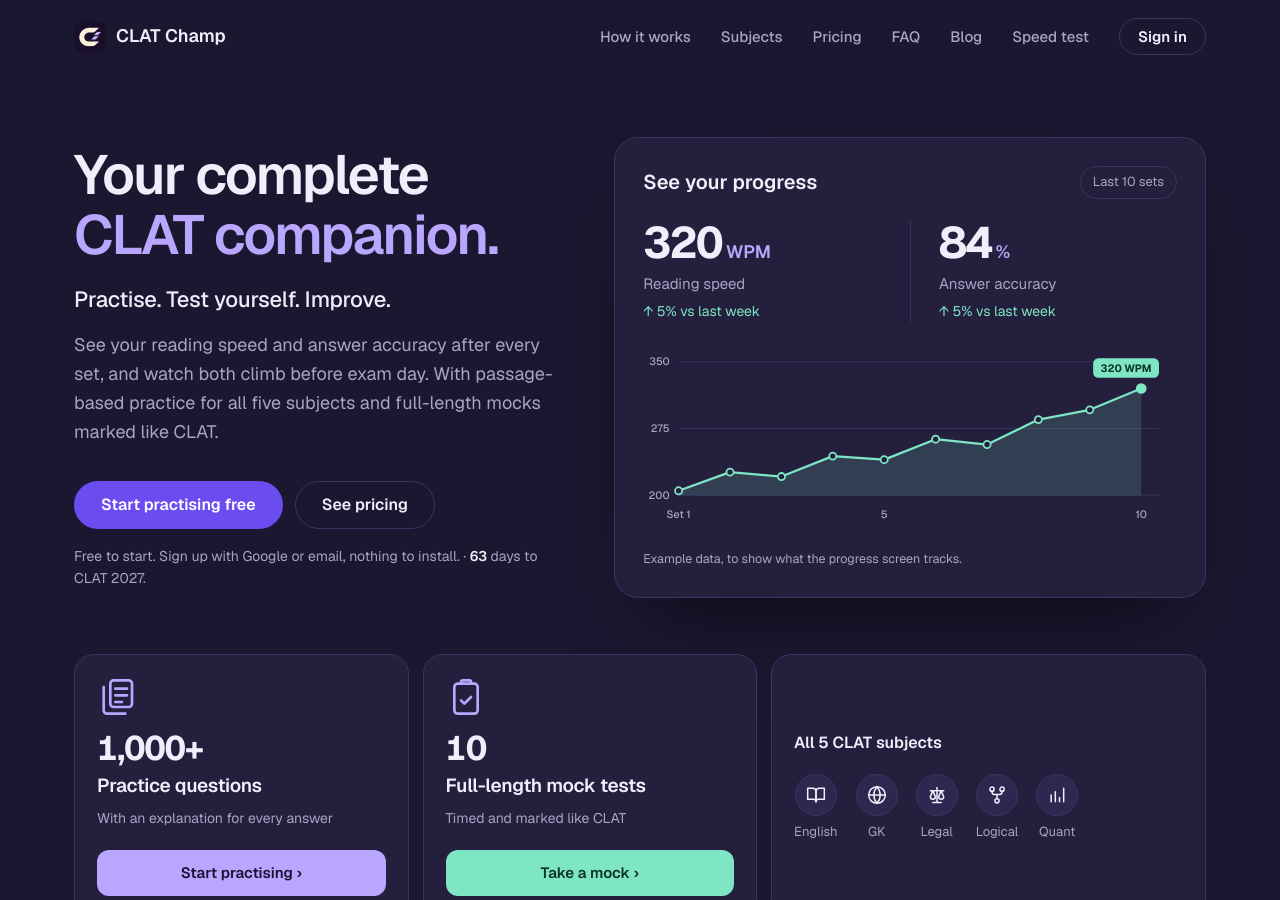
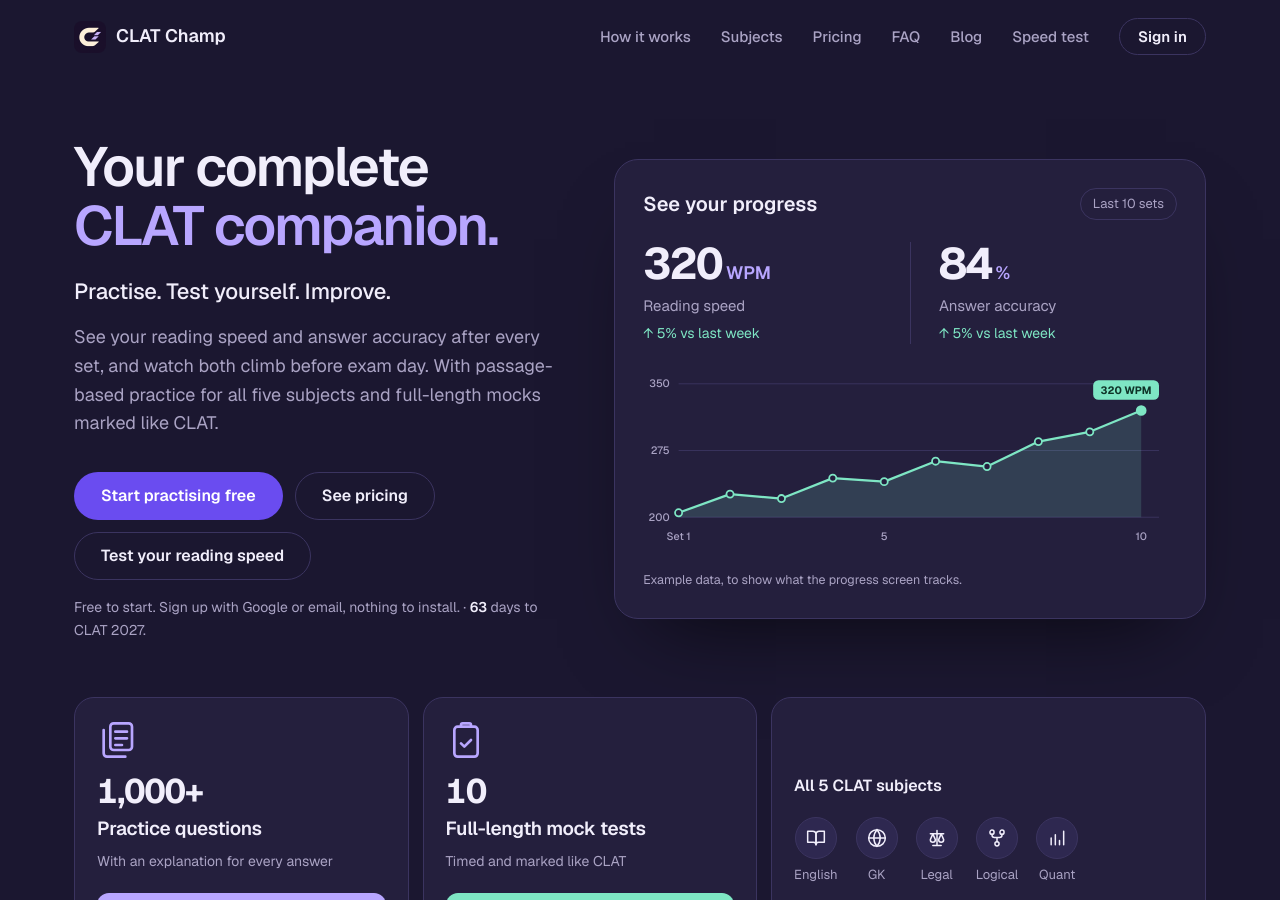
Before and after one commit to Aaditya7-codes/clatchamp-coming-soon, a Jekyll site: the page index.html, which Jekyll copies as it is, in a window 1280 px wide and 900 px high. Built offline with Jekyll 4.4.1, drawn with Linux system fonts in a browser that asks for light colours.

Commit message:
Home hero: add 'Test your reading speed' button
Co-Authored-By: Claude Sonnet 5.5 <noreply@anthropic.com>

```diff
--- a/index.html
+++ b/index.html
@@ -83,6 +83,7 @@
         <div class="cta">
           <a class="pill pill-violet" href="/app/">Start practising free</a>
           <a class="pill pill-ghost" href="#pricing">See pricing</a>
+          <a class="pill pill-ghost" href="/speed-test/">Test your reading speed</a>
         </div>
         <p class="small">Free to start. Sign up with Google or email, nothing to install.<span id="count"> · <b class="tnum" id="days">65</b> days to CLAT 2027.</span></p>
       </div>
```
